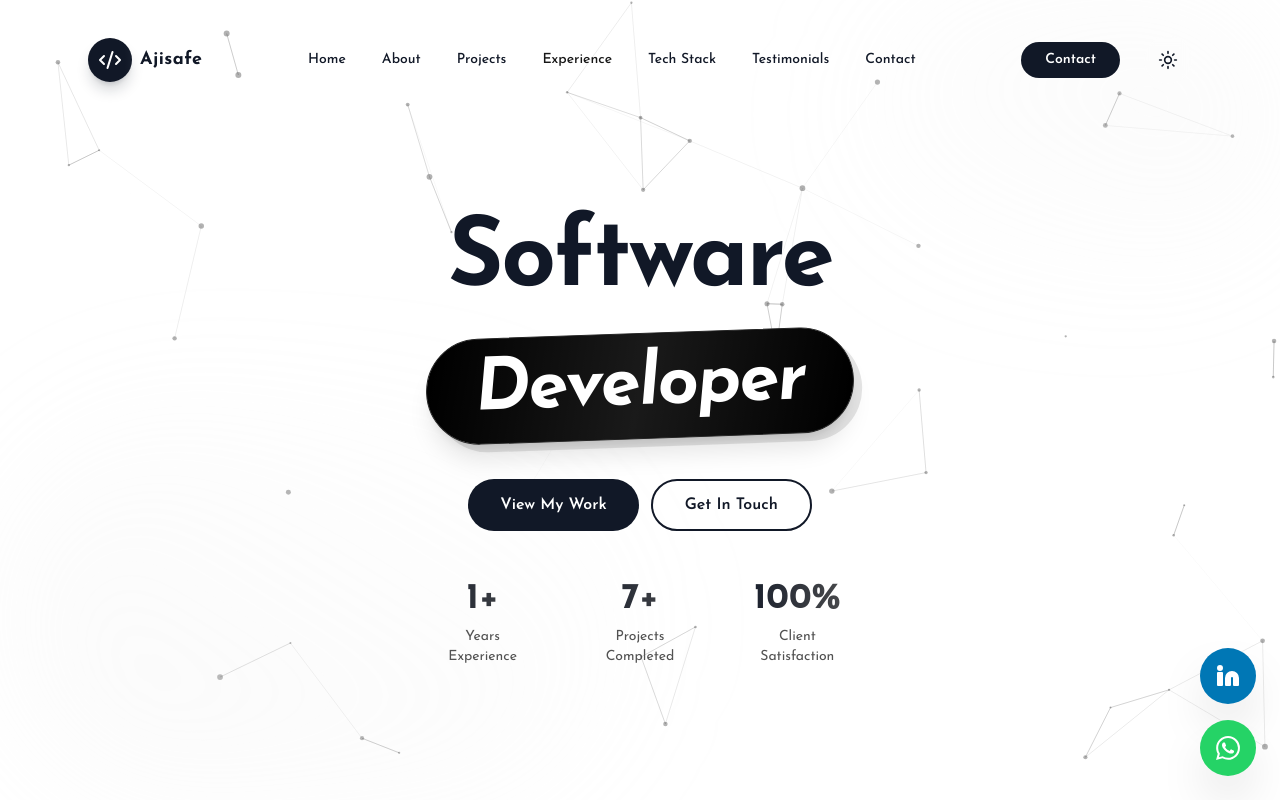
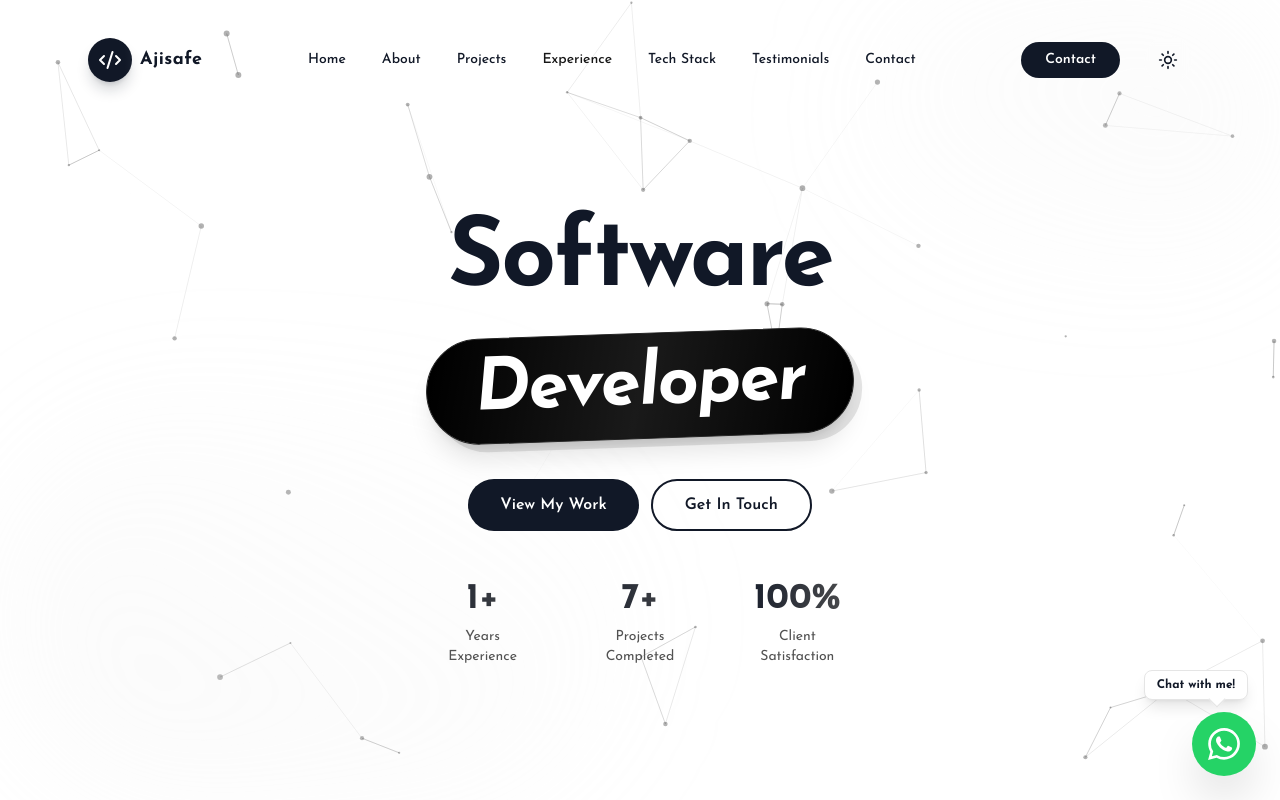
Before and after one commit to Ajisafe123/my-portfolio, a React (Create React App) app: page / in a window 1280 px wide. Shown: the top 800 px of the page. Built offline with nearby package versions, Linux system fonts and the light colour scheme; a web font is replaced by a local one.

Commit message:
New update

```diff
--- a/src/Components/Hero.js
+++ b/src/Components/Hero.js
@@ -227,27 +227,25 @@ export default function Home() {
       </motion.div>
 
       {/* Floating Action Buttons */}
-      <div className="fixed bottom-6 right-6 z-50 flex flex-col gap-4">
-        {/* LinkedIn Floating Button */}
-        <motion.a
-          href="https://www.linkedin.com/me?trk=p_mwlite_feed-secondary_nav"
-          target="_blank"
-          rel="noopener noreferrer"
-          className="p-4 bg-[#0077b5] text-white rounded-full shadow-2xl hover:scale-110 transition-transform duration-300 flex items-center justify-center glow-effect"
-          initial={{ opacity: 0, scale: 0 }}
-          animate={{ opacity: 1, scale: 1 }}
-          transition={{ delay: 0.8, type: "spring" }}
-          whileHover={{ rotate: 10 }}
+      <div className="fixed bottom-6 right-6 z-50 flex flex-col items-end gap-1">
+        {/* Chat Tooltip */}
+        <motion.div
+          initial={{ opacity: 0, y: 10 }}
+          animate={{ opacity: 1, y: 0 }}
+          transition={{ delay: 1.5, duration: 0.5 }}
+          className="mr-2 mb-2 bg-white dark:bg-neutral-800 text-neutral-900 dark:text-white px-3 py-1.5 rounded-lg shadow-lg border border-neutral-200 dark:border-neutral-700 text-xs font-bold whitespace-nowrap relative"
         >
-          <Linkedin className="w-6 h-6 fill-current" />
-        </motion.a>
+          Chat with me!
+          {/* Arrow pointing down */}
+          <div className="absolute -bottom-1.5 right-6 w-3 h-3 bg-white dark:bg-neutral-800 transform rotate-45 border-r border-b border-neutral-200 dark:border-neutral-700"></div>
+        </motion.div>
 
         {/* WhatsApp Floating Button */}
         <motion.a
           href="https://wa.me/2349056453575"
           target="_blank"
           rel="noopener noreferrer"
-          className="p-4 bg-[#25D366] text-white rounded-full shadow-2xl hover:scale-110 transition-transform duration-300 flex items-center justify-center glow-effect"
+          className="p-4 bg-[#25D366] text-white rounded-full shadow-2xl hover:scale-110 transition-transform duration-300 flex items-center justify-center glow-effect relative z-10"
           initial={{ opacity: 0, scale: 0 }}
           animate={{ opacity: 1, scale: 1 }}
           transition={{ delay: 1, type: "spring" }}
@@ -255,14 +253,14 @@ export default function Home() {
         >
           <svg
             viewBox="0 0 24 24"
-            width="24"
-            height="24"
+            width="32"
+            height="32"
             stroke="currentColor"
             strokeWidth="2"
             fill="none"
             strokeLinecap="round"
             strokeLinejoin="round"
-            className="w-6 h-6 fill-current stroke-none"
+            className="w-8 h-8 fill-current stroke-none"
           >
             <path d="M17.472 14.382c-.297-.149-1.758-.867-2.03-.967-.273-.099-.471-.148-.67.15-.197.297-.767.966-.94 1.164-.173.199-.347.223-.644.075-.297-.15-1.255-.463-2.39-1.475-.883-.788-1.48-1.761-1.653-2.059-.173-.297-.018-.458.13-.606.134-.133.298-.347.446-.52.149-.174.198-.298.298-.497.099-.198.05-.371-.025-.52-.075-.149-.669-1.612-.916-2.207-.242-.579-.487-.5-.669-.51-.173-.008-.371-.01-.57-.01-.198 0-.52.074-.792.372-.272.297-1.04 1.016-1.04 2.479 0 1.462 1.065 2.875 1.213 3.074.149.198 2.096 3.2 5.077 4.487.709.306 1.262.489 1.694.625.712.227 1.36.195 1.871.118.571-.085 1.758-.719 2.006-1.413.248-.694.248-1.289.173-1.413-.074-.124-.272-.198-.57-.347m-5.421 7.403h-.004a9.87 9.87 0 01-5.031-1.378l-.361-.214-3.741.982.998-3.648-.235-.374a9.86 9.86 0 01-1.51-5.26c.001-5.45 4.436-9.884 9.888-9.884 2.64 0 5.122 1.03 6.988 2.898a9.825 9.825 0 012.893 6.994c-.003 5.45-4.437 9.884-9.885 9.884m8.413-18.297A11.815 11.815 0 0012.05 0C5.495 0 .16 5.335.157 11.892c0 2.096.547 4.142 1.588 5.945L.057 24l6.305-1.654a11.882 11.882 0 005.683 1.448h.005c6.554 0 11.89-5.335 11.893-11.893a11.821 11.821 0 00-3.48-8.413z" />
           </svg>
```
